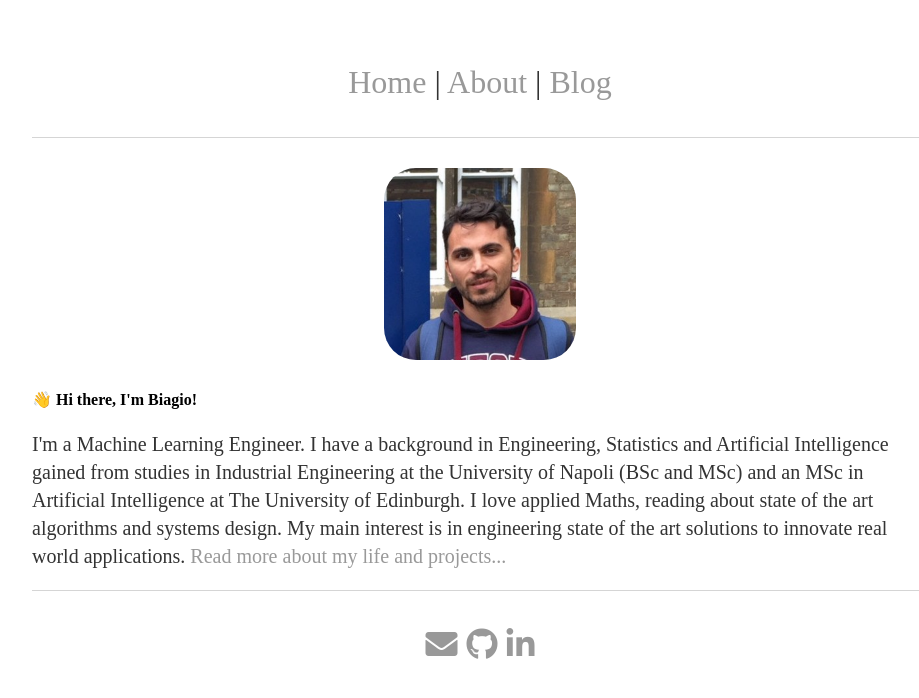
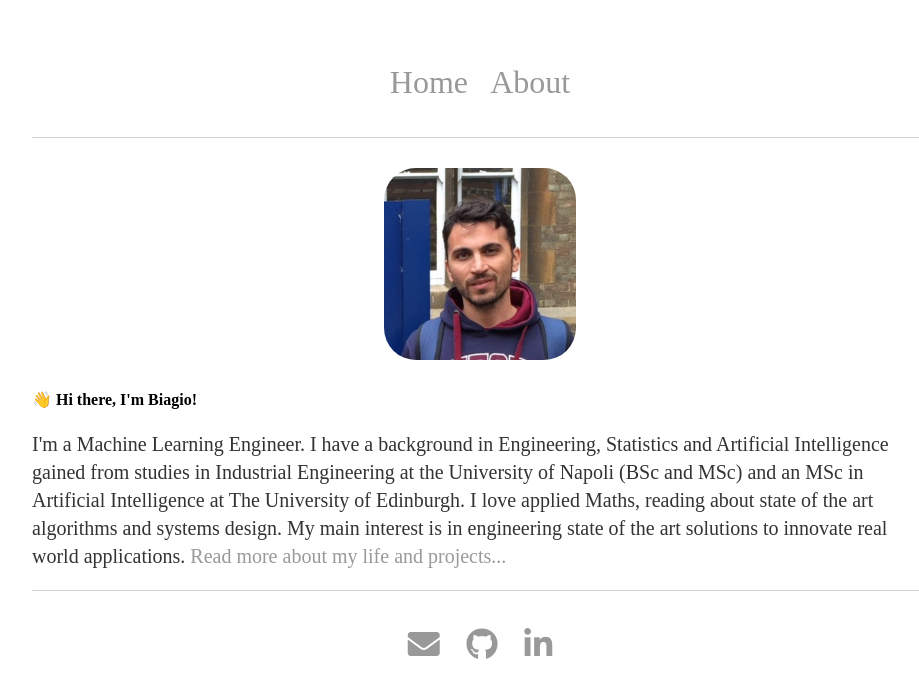
Before and after one commit to BiagioAntonelli/BiagioAntonelli.github.io, a Jekyll site: the page built from index.html, in a window 1280 px wide. Shown: the top 698 px of the page, without its empty margins (160-1079 px from the left). Built offline with Jekyll 4.4.1, drawn with Linux system fonts in a browser that asks for light colours.

Commit message:
minor fix

```diff
--- a/_layouts/default.html
+++ b/_layouts/default.html
@@ -12,7 +12,7 @@
   <body>
 
     <header>
-      <p align="center"><a href="/">Home</a> | <a href="/about">About</a> | <a href="/blog">Blog</a></p>
+      <p align="center"><a href="/">Home</a> &nbsp; <a href="/about">About</a> </p>
     </header>
 
 <div class="container">
@@ -23,8 +23,8 @@
 
   <footer>
    <ul>
-   <p align="center"><a href="mailto:antonelli.bi@gmail.com"><i class="fas fa-envelope"></i></a>
-   <a href="https://github.com/biagioantonelli"><i class="fab fa-github"></i></a>
+   <p align="center"><a href="mailto:antonelli.bi@gmail.com"><i class="fas fa-envelope"></i></a> &nbsp
+   <a href="https://github.com/biagioantonelli"><i class="fab fa-github"></i></a> &nbsp
    <a href="https://www.linkedin.com/in/biagio-antonelli/"><i class="fab fa-linkedin-in"></i></a></p>
    </ul>
   </footer>
--- a/_layouts/post.html
+++ b/_layouts/post.html
@@ -2,7 +2,6 @@
 layout: default
 ---
 <script src="https://cdn.mathjax.org/mathjax/latest/MathJax.js?config=TeX-AMS-MML_HTMLorMML" type="text/javascript"></script>
-
 
 
 
```
